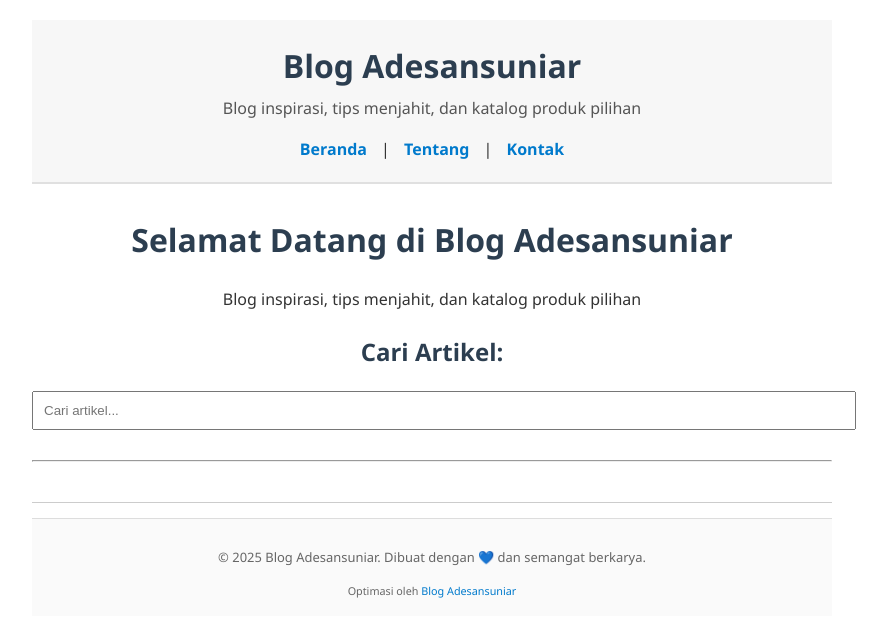
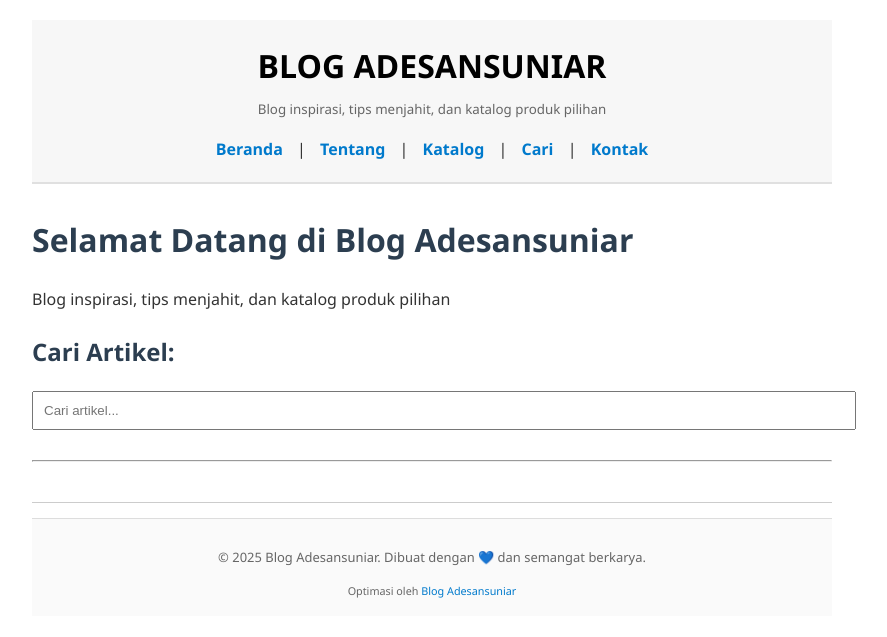
Before and after one commit to adesansuniar/blog-adesansuniar, a Jekyll site: the page built from index.md, in a window 1280 px wide. Shown: the top 637 px of the page, without its empty margins (208-1095 px from the left). Built offline with Jekyll 4.4.1, drawn with Linux system fonts in a browser that asks for light colours.

Commit message:
Update header.html

```diff
--- a/_includes/header.html
+++ b/_includes/header.html
@@ -1,12 +1,18 @@
-<header style="background-color: #f7f7f7; padding: 20px 0; border-bottom: 2px solid #e0e0e0;">
-  <h1 style="margin: 0; font-size: 2em; color: #2c3e50;">
-    <a href="{{ "/" | relative_url }}" style="text-decoration: none; color: #2c3e50;">
+<header style="background-color: #f7f7f7; padding: 20px 0; border-bottom: 2px solid #e0e0e0; text-align: center;">
+  <h1 style="margin: 0; font-size: 2em; font-weight: bold; color: #000; text-transform: uppercase;">
+    <a href="{{ "/" | relative_url }}" style="text-decoration: none; color: #000;">
       {{ site.title }}
     </a>
   </h1>
-  <p style="margin: 5px 0 15px; color: #555;">{{ site.description }}</p>
-  <nav>
+  <p style="margin: 5px 0 15px; font-size: 1em; color: #666;">
+    <small>{{ site.description }}</small>
+  </p>
+
+  <nav style="margin-top: 10px;">
     <a href="{{ "/" | relative_url }}">Beranda</a> |
     <a href="{{ "/about/" | relative_url }}">Tentang</a> |
+    <a href="{{ "/katalog/" | relative_url }}">Katalog</a> |
+    <a href="{{ "/search/" | relative_url }}">Cari</a> |
     <a href="https://wa.me/6288801758800">Kontak</a>
   </nav>
+</header>
```
